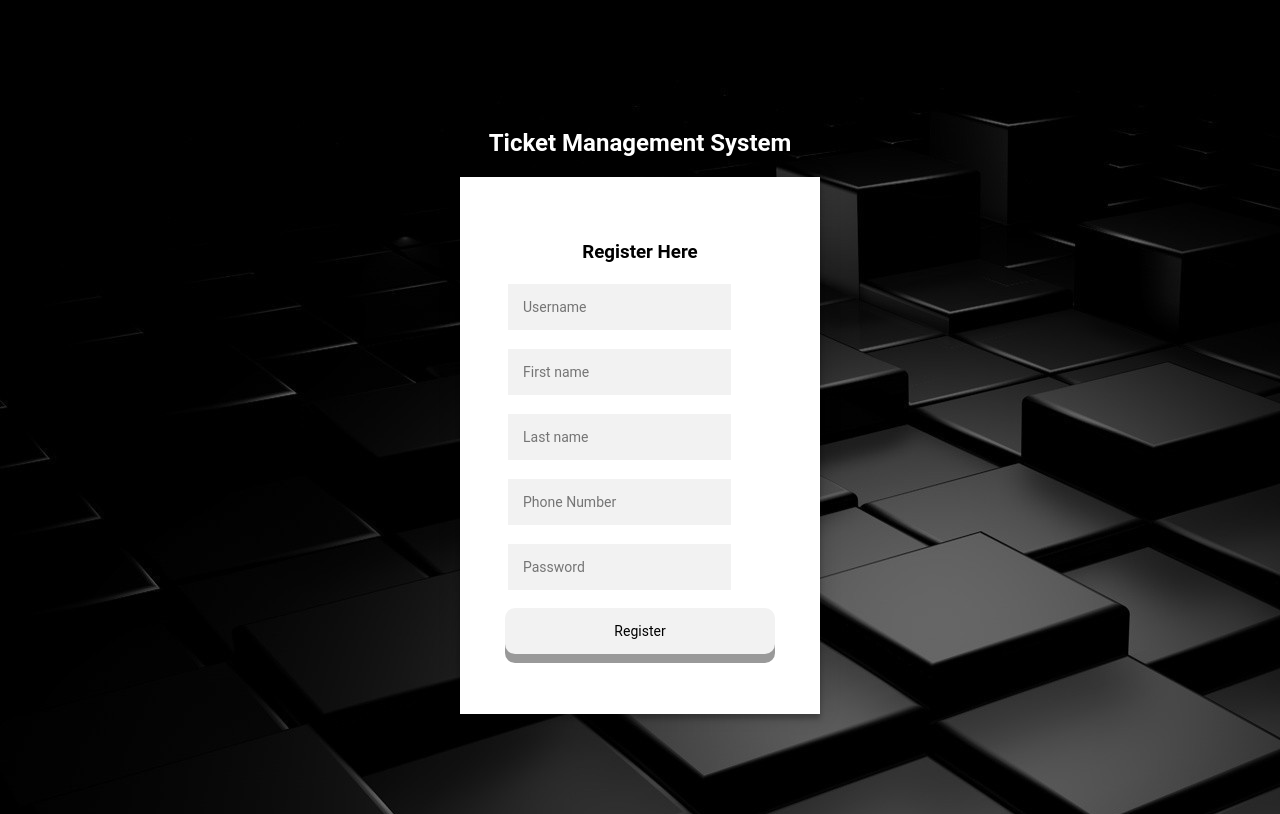
After one commit to MerinRose123/Django_Ticket_Management, a Django app: page /register/ in a window 1280 px wide. The commit adds this page. Run offline with Django 3.2, Linux system fonts and the light colour scheme; parts of the project's set-up code (start-up, migrations or seed data) failed here and were passed over.

Commit message:
changing the login template

```diff
--- a/TicketProject/TicketProject/settings/local.py
+++ b/TicketProject/TicketProject/settings/local.py
@@ -1,5 +1,4 @@
 from .settings import *
-
 
 # Allowing all users in the network to access the site.
 ALLOWED_HOSTS = ['*']
--- a/TicketProject/TicketProject/settings/settings.py
+++ b/TicketProject/TicketProject/settings/settings.py
@@ -21,6 +21,10 @@ BASE_DIR = os.path.dirname(os.path.dirname(os.path.abspath(__file__)))
 
 # SECURITY WARNING: keep the secret key used in production secret!
 SECRET_KEY = 'cn9$%=3h7ot3$ld*o!a1$6m816-)=6y!77e9+ru2q-4oc-tlql'
+#SECRET_KEY = os.environ.get('SECRET_KEY')
+
+import django
+#django.setup()
 
 # SECURITY WARNING: don't run with debug turned on in production!
 DEBUG = True
@@ -39,7 +43,7 @@ INSTALLED_APPS = [
     'django.contrib.staticfiles',
     'phone_field',
     'user_management',
-    # 'user_management.apps.UserManagementConfig',
+    #'user_management.apps.UserManagementConfig',
 ]
 
 MIDDLEWARE = [
--- a/TicketProject/TicketProject/static/user_management/css/style.css
+++ b/TicketProject/TicketProject/static/user_management/css/style.css
@@ -1,6 +1,111 @@
-h1{
-    color : blue;
+h2{
+    color:white;
 }
-body,html{
-    background-color : blue ;
+
+.button {
+  padding: 15px 25px;
+  text-align: center;
+  cursor: pointer;
+  outline: none;
+  background-color: green;
+  border: none;
+  border-radius: 10px;
+  box-shadow: 0 9px #999;
 }
+
+.button:hover {
+    background-color: green;
+}
+
+.button:active {
+  background-color: green;
+  box-shadow: 0 5px #666;
+  transform: translateY(4px);
+}
+
+a:hover {
+  color: yellow;
+}
+
+.login-page {
+  width: 360px;
+  padding: 8% 0 0;
+  margin: auto;
+}
+.form {
+  position: relative;
+  z-index: 1;
+  background: #FFFFFF;
+  max-width: 360px;
+  margin: 0 auto 100px;
+  padding: 45px;
+  text-align: center;
+  box-shadow: 0 0 20px 0 rgba(0, 0, 0, 0.2), 0 5px 5px 0 rgba(0, 0, 0, 0.24);
+}
+.form input {
+  font-family: "Roboto", sans-serif;
+  outline: 0;
+  background: #f2f2f2;
+  width: 100%;
+  border: 0;
+  margin: 0 0 15px;
+  padding: 15px;
+  box-sizing: border-box;
+  font-size: 14px;
+}
+
+.form .message {
+  margin: 15px 0 0;
+  color: #b3b3b3;
+  font-size: 12px;
+}
+.form .message a {
+  color: #4CAF50;
+  text-decoration: none;
+}
+.form .register-form {
+  display: none;
+}
+.container {
+  position: relative;
+  z-index: 1;
+  max-width: 300px;
+  margin: 0 auto;
+}
+.container:before, .container:after {
+  content: "";
+  display: block;
+  clear: both;
+}
+.container .info {
+  margin: 50px auto;
+  text-align: center;
+}
+.container .info h1 {
+  margin: 0 0 15px;
+  padding: 0;
+  font-size: 36px;
+  font-weight: 300;
+  color: #1a1a1a;
+}
+.container .info span {
+  color: #4d4d4d;
+  font-size: 12px;
+}
+.container .info span a {
+  color: #000000;
+  text-decoration: none;
+}
+.container .info span .fa {
+  color: #EF3B3A;
+}
+body {
+  background: #76b852; /* fallback for old browsers */
+  background: -webkit-linear-gradient(right, #76b852, #8DC26F);
+  background: -moz-linear-gradient(right, #76b852, #8DC26F);
+  background: -o-linear-gradient(right, #76b852, #8DC26F);
+  background: linear-gradient(to left, #76b852, #8DC26F);
+  font-family: "Roboto", sans-serif;
+  -webkit-font-smoothing: antialiased;
+  -moz-osx-font-smoothing: grayscale;
+}}
--- a/TicketProject/TicketProject/urls.py
+++ b/TicketProject/TicketProject/urls.py
@@ -14,8 +14,9 @@ Including another URLconf
     2. Add a URL to urlpatterns:  path('blog/', include('blog.urls'))
 """
 from django.contrib import admin
-from django.urls import path
+from django.urls import path, include
 
 urlpatterns = [
     path('admin/', admin.site.urls),
+    path('', include('user_management.urls')),
 ]
--- /dev/null
+++ b/TicketProject/user_management/forms.py
@@ -0,0 +1,20 @@
+from django import forms
+from .models import User
+
+
+class LoginForm(forms.Form):
+    username = forms.CharField(max_length=50, label='Username',
+                               widget=forms.TextInput(attrs={'placeholder': 'username'}))
+    password = forms.CharField(widget=forms.PasswordInput(attrs={'placeholder': 'Password'}))
+
+
+class RegisterForm(forms.Form):
+    username = forms.CharField(max_length=50, label='Username',
+                               widget=forms.TextInput(attrs={'placeholder': 'Username'}))
+    first_name = forms.CharField(max_length=50, label='first name',
+                                 widget=forms.TextInput(attrs={'placeholder': 'First name'}))
+    last_name = forms.CharField(max_length=50, label='first name',
+                                widget=forms.TextInput(attrs={'placeholder': 'Last name'}))
+    phone = forms. CharField(max_length=50, label='phone',
+                             widget=forms.TextInput(attrs={'placeholder': 'Phone Number'}))
+    password = forms.CharField(widget=forms.PasswordInput(attrs={'placeholder': 'Password'}))
--- /dev/null
+++ b/TicketProject/user_management/templates/login.html
@@ -0,0 +1,39 @@
+<!DOCTYPE html>
+{% load admin_urls %}
+{% load static %}
+<link rel = "stylesheet" type= "text/css" href = "{% static 'user_management/css/style.css' %}"/>
+<body id="bg" style="background-image: url('{% static 'user_management/images/bgimage.jpg'%}')">
+{% block content %}
+    <div class="login-page">
+        <h2><center>Ticket Management System</center></h2>
+      <div class="form">
+        <form class="login-form">
+          {% csrf_token %}
+            <table>
+                <tr>
+                    <td>{{ form.username }}</td>
+                </tr>
+                <tr>
+                    <td>{{ form.password }}</td>
+                </tr>
+            </table>
+            <input id="submit" class="button" type="submit" value="Login" />
+          <!--<p class="message">Not registered? <a href="#">Create an account</a></p>-->
+        </form>
+          <div id="container">
+            <div class="error">
+                {% if messages %}
+                <ul class="messages">
+                    {% for message in messages %}
+                        <li>
+                            {{ message }}
+                        </li>
+                    {% endfor %}
+                {% endif %}
+                </ul>
+            </div>
+          </div>
+      </div>
+    </div>
+{% endblock %}
+</body>
--- /dev/null
+++ b/TicketProject/user_management/templates/register.html
@@ -0,0 +1,44 @@
+{% extends 'login.html' %}
+{% block content %}
+    <div class="login-page">
+        <h2><center>Ticket Management System</center></h2>
+      <div class="form">
+        <form class="login-form">
+            <h3>Register Here</h3>
+          {% csrf_token %}
+            <table>
+                <tr>
+                    <td>{{ form.username }}</td>
+                </tr>
+                <tr>
+                    <td>{{ form.first_name }}</td>
+                </tr>
+                <tr>
+                    <td>{{ form.last_name }}</td>
+                </tr>
+                <tr>
+                    <td>{{ form.phone }}</td>
+                </tr>
+                <tr>
+                    <td>{{ form.password }}</td>
+                </tr>
+            </table>
+            <input id="submit" class="button" type="submit" value="Register" />
+          <!--<p class="message">Not registered? <a href="#">Create an account</a></p>-->
+        </form>
+          <div id="container">
+            <div class="error">
+                {% if messages %}
+                <ul class="messages">
+                    {% for message in messages %}
+                        <li>
+                            {{ message }}
+                        </li>
+                    {% endfor %}
+                {% endif %}
+                </ul>
+            </div>
+          </div>
+      </div>
+    </div>
+{% endblock %}
--- /dev/null
+++ b/TicketProject/user_management/urls.py
@@ -0,0 +1,10 @@
+from django.urls import path
+from . import views
+from django.views.generic import TemplateView
+from .views import *
+
+urlpatterns = [
+    path('register/', RegisterView.as_view(), name='register'),
+    path('', LoginView.as_view()),
+    # path('logout/', views.logoutview, name='logoutview'),
+]
--- a/TicketProject/user_management/views.py
+++ b/TicketProject/user_management/views.py
@@ -1,3 +1,41 @@
-from django.shortcuts import render
+from django.shortcuts import render, redirect
+from django.shortcuts import HttpResponse
+from django.contrib.auth import (
+    authenticate,
+    login,
+    logout,
+    update_session_auth_hash,
 
-# Create your views here.
+)
+from django.http import HttpResponse
+from django.views.generic.edit import FormView
+from .forms import *
+
+
+class LoginView(FormView):
+    template_name = 'login.html'
+    form_class = LoginForm
+    success_url = '/home/'
+
+    def post(self, request, *args, **kwargs):
+        """
+        Handle POST requests: instantiate a form instance with the passed
+        POST variables and then check if it's valid.
+        """
+        form = self.get_form()
+        if form.is_valid():
+            return self.form_valid(form)
+        else:
+            return self.form_invalid(form)
+
+
+class RegisterView(FormView):
+    template_name = 'register.html'
+    form_class = RegisterForm
+    success_url = '/home/'
+
+    def form_valid(self, form):
+        # This method is called when valid form data has been POSTed.
+        # It should return an HttpResponse.
+        form.send_email()
+        return super().form_valid(form)
```
Also changed, not shown: TicketProject/TicketProject/assets/user_management/css/style.css (+109 -4 lines), TicketProject/user_management/templates/home.html (added, +11 -0 lines), TicketProject/TicketProject/assets/user_management/images/bgimage.jpg (added), TicketProject/TicketProject/static/user_management/images/bgimage.jpg (added).
